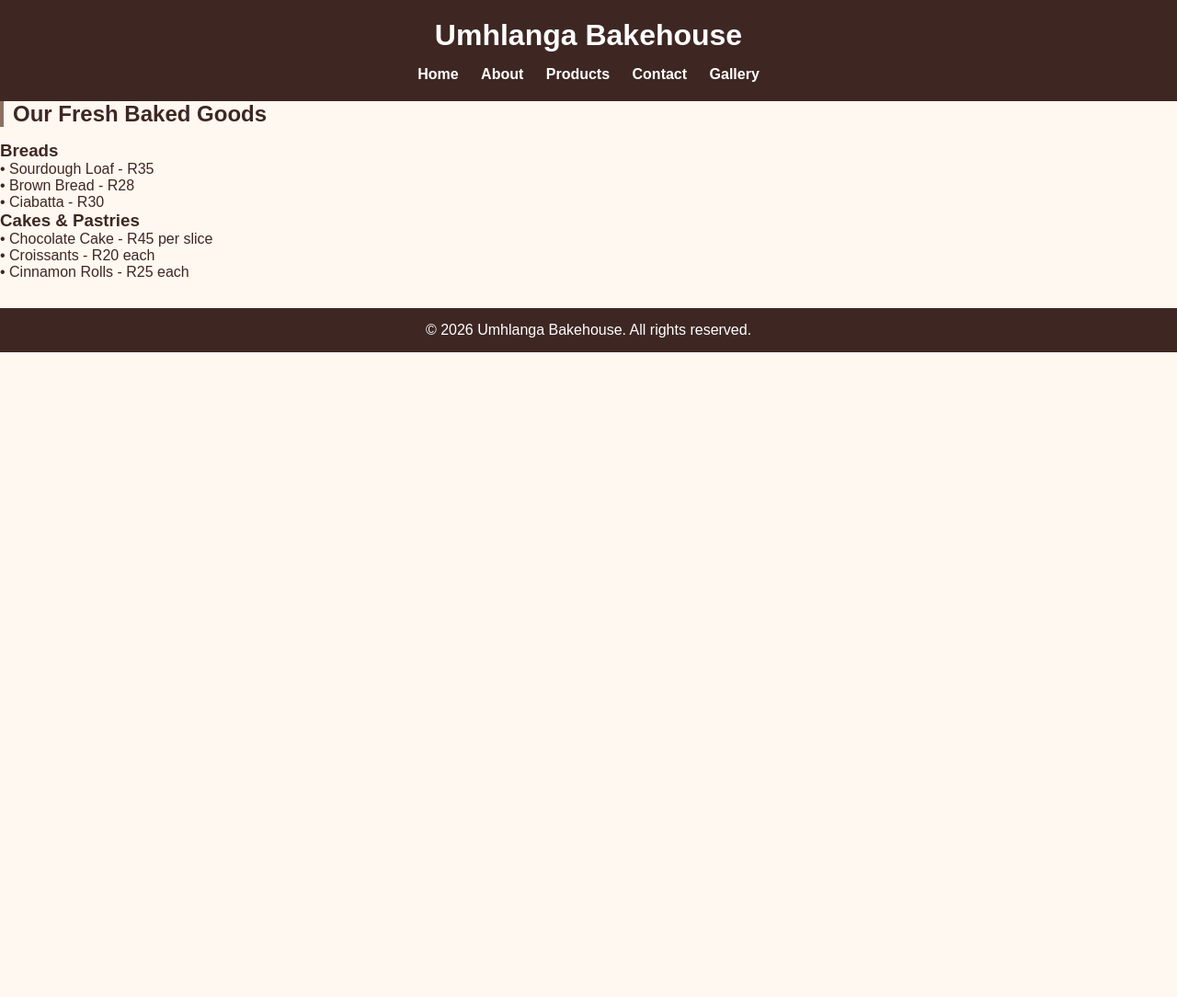
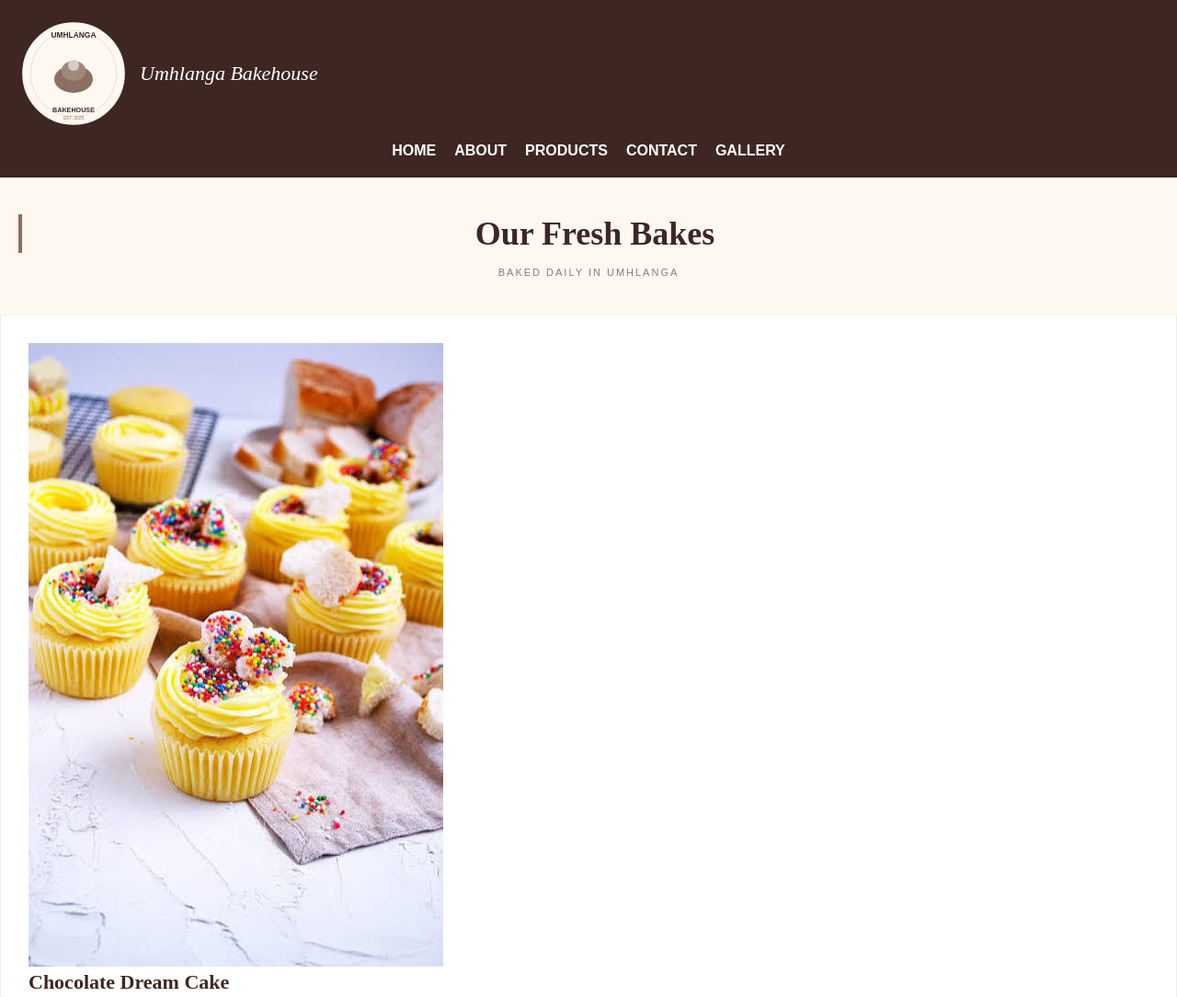
Before and after one commit to zime-a11ly/WEDE5020_UmhlangaBakehouse, a plain HTML site: page Products.html in a window 1280 px wide. Shown: the top 1084 px of the page at 92% size. Before the commit the page ends 800 px from the top, so only its background shows below. Drawn offline with Linux system fonts and the light colour scheme.

Commit message:
Update Products.html

```diff
--- a/Products.html
+++ b/Products.html
@@ -1,38 +1,32 @@
 <!DOCTYPE html>
 <html lang="en">
 <head>
-    <meta charset="UTF-8">
-    <meta name="viewport" content="width=device-width, initial-scale=1.0">
-    <title>Products - Umhlanga Bakehouse</title>
-    <link rel="stylesheet" href="css/style.css">
+<meta charset="UTF-8"><meta name="viewport" content="width=device-width, initial-scale=1.0">
+<link rel="stylesheet" href="css/style.css">
+<title>Products - Umhlanga Bakehouse</title>
 </head>
 <body>
-    <header>
-        <h1>Umhlanga Bakehouse</h1>
-        <nav>
-            <a href="index.html">Home</a>
-            <a href="About.html">About</a>
-            <a href="Products.html">Products</a>
-            <a href="Contact.html">Contact</a>
-            <a href="Gallery.html">Gallery</a>
-        </nav>
-    </header>
-
-    <section class="hero">
-        <h2>Our Fresh Baked Goods</h2>
-        <h3>Breads</h3>
-        <p>• Sourdough Loaf - R35</p>
-        <p>• Brown Bread - R28</p>
-        <p>• Ciabatta - R30</p>
-
-        <h3>Cakes & Pastries</h3>
-        <p>• Chocolate Cake - R45 per slice</p>
-        <p>• Croissants - R20 each</p>
-        <p>• Cinnamon Rolls - R25 each</p>
-    </section>
-
-    <footer>
-        <p>© 2026 Umhlanga Bakehouse. All rights reserved.</p>
-    </footer>
+<header>
+<div style="display:flex; align-items:center; gap:12px;">
+<img src="logo.svg" alt="logo"><h1 style="font-family:'Playfair Display',serif; font-style:italic; font-size:22px; font-weight:400;">Umhlanga Bakehouse</h1>
+</div>
+<nav><a href="index.html">HOME</a><a href="About.html">ABOUT</a><a href="Products.html">PRODUCTS</a><a href="Contact.html">CONTACT</a><a href="Gallery.html">GALLERY</a></nav>
+</header>
+<section style="background:#FFF8F0; padding:40px 20px; text-align:center;">
+<h2 style="font-family:'Playfair Display',serif; font-size:36px;">Our Fresh Bakes</h2>
+<p style="font-size:11px; letter-spacing:2px; margin-top:10px; opacity:0.6;">BAKED DAILY IN UMHLANGA</p>
+</section>
+<div class="gallery">
+<div style="background:white; padding:30px; border:1px solid #eee;">
+<img src="cake1.jpg" alt="cake"><h3 style="font-family:'Playfair Display',serif; font-size:22px;">Chocolate Dream Cake</h3><p style="font-size:10px; letter-spacing:2px; color:#8B4513; margin:8px 0;">CAKES</p><p style="font-weight:700; margin-top:15px;">R250.00</p><button class="btn" style="width:100%; background:#3E2723; color:white; margin-top:15px;">ADD TO CART</button>
+</div>
+<div style="background:white; padding:30px; border:1px solid #eee;">
+<img src="cake2.jpg" alt="cake"><h3 style="font-family:'Playfair Display',serif; font-size:22px;">Vanilla Bean Loaf</h3><p style="font-size:10px; letter-spacing:2px; color:#8B4513; margin:8px 0;">BREAD</p><p style="font-weight:700; margin-top:15px;">R85.00</p><button class="btn" style="width:100%; background:#3E2723; color:white; margin-top:15px;">ADD TO CART</button>
+</div>
+<div style="background:white; padding:30px; border:1px solid #eee;">
+<img src="cake3.jpg" alt="cake"><h3 style="font-family:'Playfair Display',serif; font-size:22px;">Butter Croissant Box</h3><p style="font-size:10px; letter-spacing:2px; color:#8B4513; margin:8px 0;">PASTRIES</p><p style="font-weight:700; margin-top:15px;">R120.00</p><button class="btn" style="width:100%; background:#3E2723; color:white; margin-top:15px;">ADD TO CART</button>
+</div>
+</div>
+<footer><p>&copy; 2026 Umhlanga Bakehouse. All rights reserved.</p></footer>
 </body>
 </html>
```
